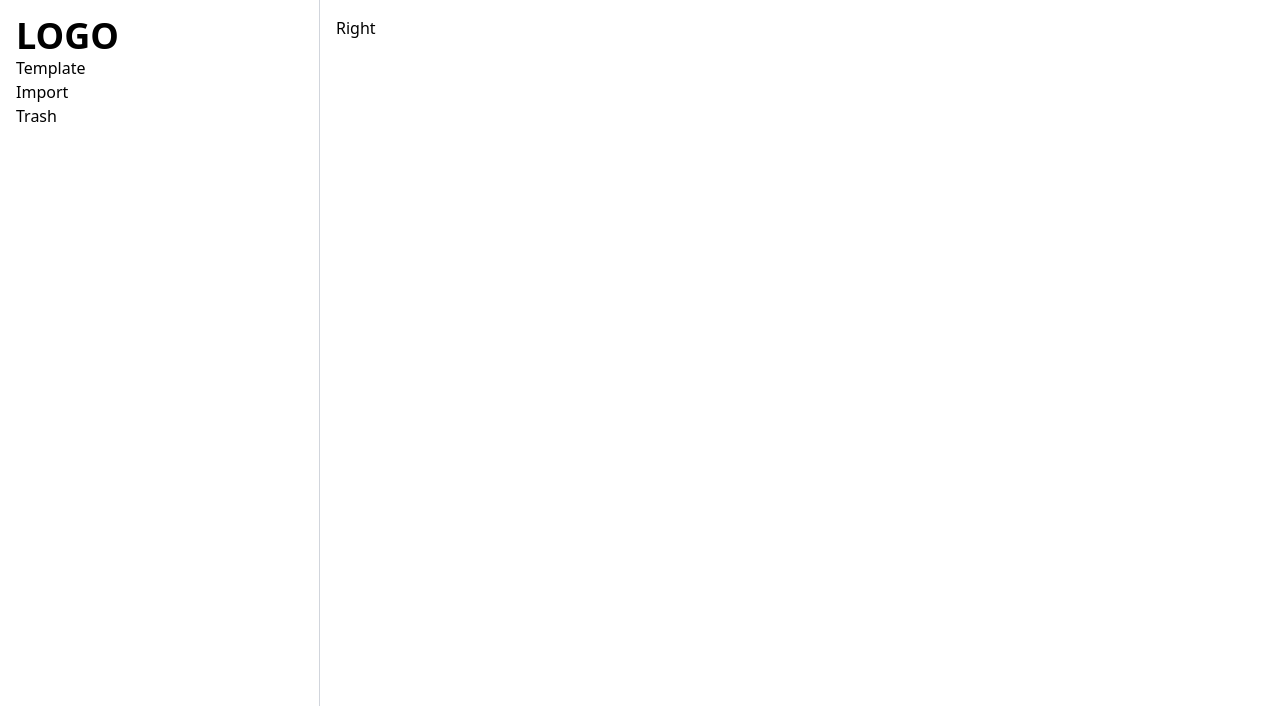
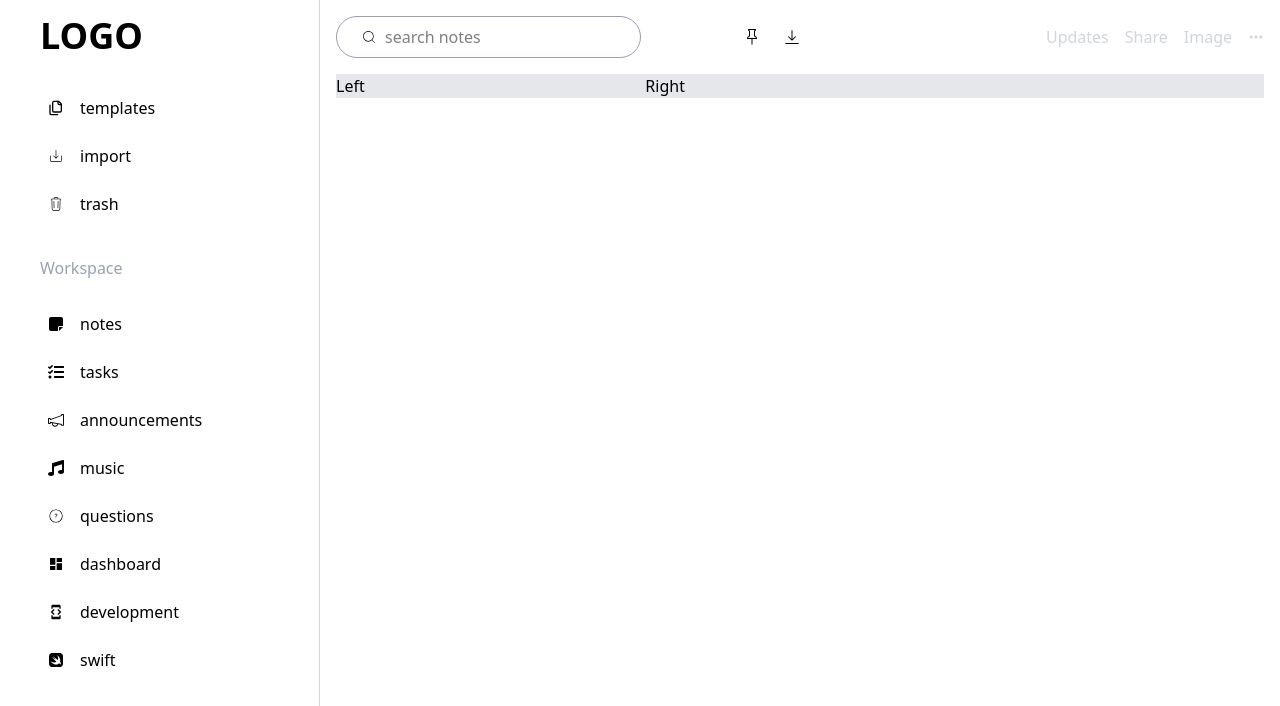
Before and after one commit to Emmanex01/note-app, a React (Vite) app in the folder note-app/: page / in a window 1280 px wide. Shown: the top 706 px of the page. Built offline with nearby package versions, Linux system fonts and the light colour scheme.

Commit message:
added sideBar

```diff
--- a/note-app/package.json
+++ b/note-app/package.json
@@ -13,6 +13,7 @@
     "@tailwindcss/vite": "^4.1.12",
     "react": "^19.1.1",
     "react-dom": "^19.1.1",
+    "react-icons": "^5.5.0",
     "tailwindcss": "^4.1.12"
   },
   "devDependencies": {
--- a/note-app/src/App.tsx
+++ b/note-app/src/App.tsx
@@ -1,4 +1,5 @@
 import './App.css'
+import Header from './components/Header'
 import SideBar from './components/SideBar'
 
 function App() {
@@ -6,12 +7,16 @@ function App() {
     <div className='flex h-screen'>
       {/* Left */}
       <div className='w-1/4 border-r border-gray-300 p-4'>
-        <h1 className='text-4xl font-bold'>LOGO</h1>
+        <h1 className='text-4xl font-bold ml-6'>LOGO</h1>
         <SideBar/>
       </div>
       {/* Right */}
       <div className=' w-3/4 p-4'>
-        Right
+        <Header/>
+        <div className='flex mt-4 bg-gray-200'>
+          <div className='w-1/3'>Left</div>
+          <div className='w-2/3'>Right</div>
+        </div>
       </div>
     </div>
   )
--- a/note-app/src/components/Header.tsx
+++ b/note-app/src/components/Header.tsx
@@ -0,0 +1,30 @@
+import React from 'react'
+import { CiSearch } from "react-icons/ci";
+import { BsPin } from "react-icons/bs";
+import { RxPinBottom } from "react-icons/rx";
+import { HiDotsHorizontal } from "react-icons/hi";
+
+const Header = () => {
+  return (
+    <div className='flex items-center'>
+        <div className='flex justify-between w-1/2'>
+            <div className='border-gray-400 border flex px-6 gap-2 py-2 rounded-3xl items-center justify-center'>
+                <CiSearch/>
+                <input type="text" className='border-0 outline-0' placeholder='search notes'/>
+            </div>
+            <div className='flex items-center gap-6'>
+                <BsPin/>
+                <RxPinBottom/>
+            </div>
+      </div>
+      <div className='flex justify-end gap-4 items-center font-medium text-gray-300 w-1/2'>
+        <span>Updates</span>
+        <span>Share</span>
+        <div>Image</div>
+        <HiDotsHorizontal/>
+      </div>
+    </div>
+  )
+}
+
+export default Header
--- a/note-app/src/components/SideBar.tsx
+++ b/note-app/src/components/SideBar.tsx
@@ -1,44 +1,72 @@
 import React from 'react'
+import { LuFiles } from "react-icons/lu";
+import { CiImport } from "react-icons/ci";
+import { CiTrash } from "react-icons/ci";
+import { FaNoteSticky } from "react-icons/fa6";
+import { FaTasks } from "react-icons/fa";
+import { TfiAnnouncement } from "react-icons/tfi";
+import { FaMusic } from "react-icons/fa";
+import { CiCircleQuestion } from "react-icons/ci";
+import { MdDashboard } from "react-icons/md";
+import { MdDeveloperMode } from "react-icons/md";
+import { FaSwift } from "react-icons/fa";
 
 const SideBar = () => {
+    const icons = {
+  LuFiles,
+  CiImport,
+  CiTrash,
+  FaNoteSticky,
+  FaTasks,
+  TfiAnnouncement,
+  FaMusic,
+  CiCircleQuestion,
+  MdDashboard,
+  MdDeveloperMode,
+  FaSwift,
+};
+
     const data = [
         {
-            title: "Templates",
+            title: "",
             items: [
-            { icon: "file", label: "templates", href: "/templates" },
-            { icon: "import", label: "import", href: "/import" },
-            { icon: "trash", label: "trash", href: "/trash" },
+            { icon: "LuFiles", label: "templates", href: "/templates" },
+            { icon: "CiImport", label: "import", href: "/import" },
+            { icon: "CiTrash", label: "trash", href: "/trash" },
             ],
         },
         {
             title: "Workspace",
             items: [
-            { icon: "file-text", label: "notes", href: "/notes" },
-            { icon: "check-square", label: "tasks", href: "/tasks" },
-            { icon: "bell", label: "announcements", href: "/announcements" },
-            { icon: "music", label: "music", href: "/music" },
-            { icon: "help-circle", label: "questions", href: "/questions" },
-            { icon: "layout", label: "dashboard", href: "/dashboard" },
-            { icon: "code", label: "development", href: "/development" },
-            { icon: "smartphone", label: "swift", href: "/swift" },
+            { icon: "FaNoteSticky", label: "notes", href: "/notes" },
+            { icon: "FaTasks", label: "tasks", href: "/tasks" },
+            { icon: "TfiAnnouncement", label: "announcements", href: "/announcements" },
+            { icon: "FaMusic", label: "music", href: "/music" },
+            { icon: "CiCircleQuestion", label: "questions", href: "/questions" },
+            { icon: "MdDashboard", label: "dashboard", href: "/dashboard" },
+            { icon: "MdDeveloperMode", label: "development", href: "/development" },
+            { icon: "FaSwift", label: "swift", href: "/swift" },
             ],
         },
         ];
 
   return (
-    <div>
-      <div>
-        <div>
-            Template
-        </div>
-        <div>
-            Import
-        </div>
-        <div>
-            Trash
-        </div>
-      </div>
+    <>
+    {data.map((items, index) => (
+      <div key={index} className='mt-8 ml-6'>
+          <h1 className='font-medium my-6 text-gray-400 hidden sm:block'>{items.title}</h1>
+          {items.items.map((item, idx) => {
+            const IconComponent = icons[item.icon as keyof typeof icons];
+            return (
+              <div key={idx} className='flex items-center gap-4 font-medium mb-2 hover:cursor-pointer hover:bg-gray-200 p-2 rounded-md'>
+                <IconComponent/>
+                <span className='hidden sm:block'>{item.label}</span>
+              </div>
+          );
+        })}
     </div>
+    ))}
+    </>
   )
 }
 
```
Also changed, not shown: 1 other file (tests, documents, lock files or other folders).
